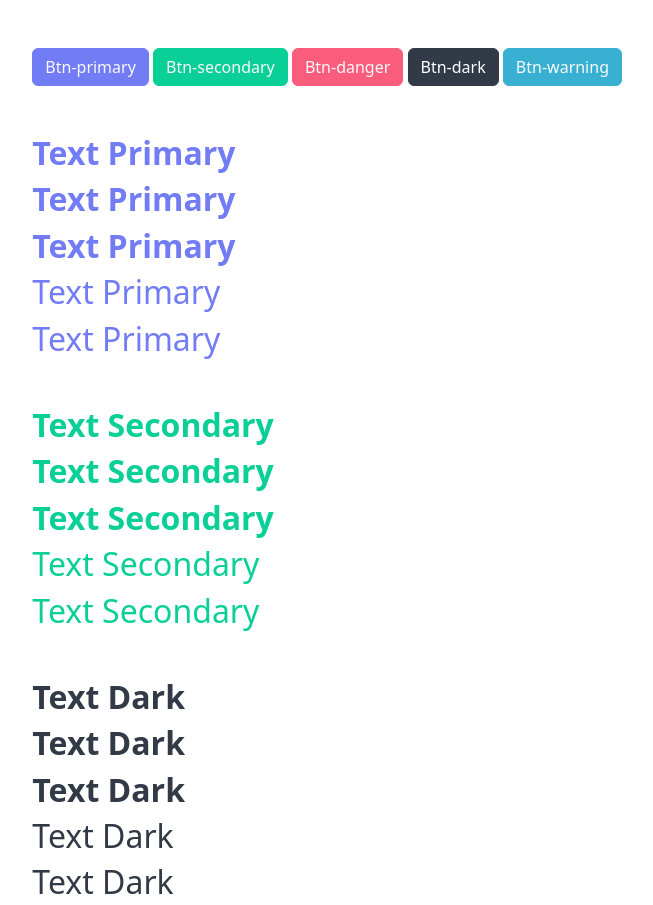
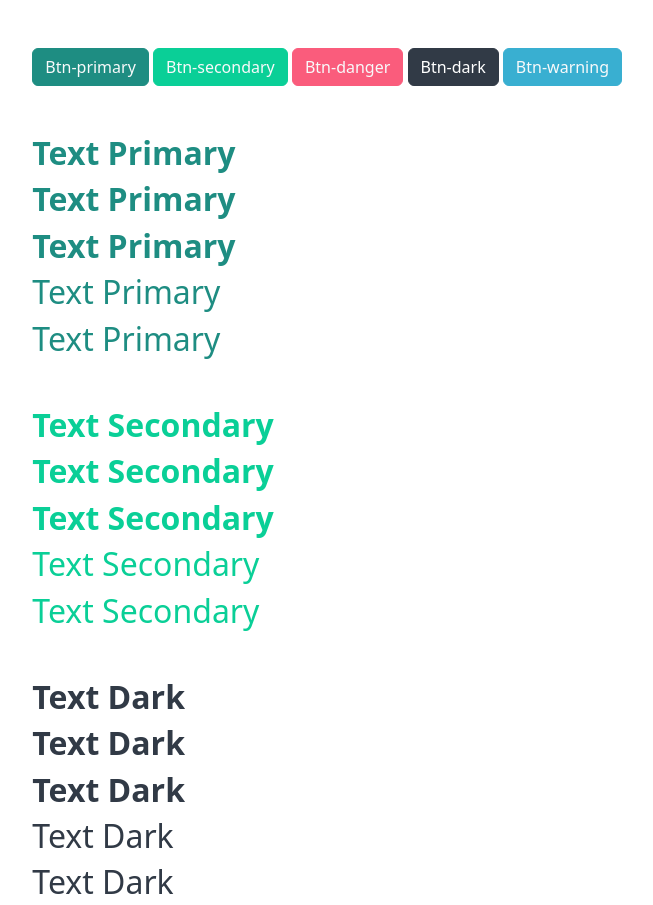
Before and after one commit to ernestovaldes575/BOOTSTRAP-V2, a website: page index.html in a window 1280 px wide. Shown: the top 905 px of the page, without its empty margins (181-834 px from the left). Drawn offline with nearby package versions, Linux system fonts and the light colour scheme; files that its build step writes are made by us from their sources.

Commit message:
Actualización sass

```diff
--- a/Guia-Para-SASS-BOOTSTRAP.txt
+++ b/Guia-Para-SASS-BOOTSTRAP.txt
@@ -12,3 +12,5 @@ Para descargar gulp
 -npm i --save-dev gulp
 
 Después creamos un archivo "gulpfile.js"
+
+Para ejecutar una tarea de GULP: "gulp dev"
--- a/src/scss/_custom.scss
+++ b/src/scss/_custom.scss
@@ -1,11 +1,11 @@
 //Colores
-$Azul: #727CF4;
+$Verde-Azul: #1e8d82;
 $Verde: #0ACF97;
 $Azul-Obscuro: #313A46;
 $Rojo: #FA5C7C;
 $Azul-Claro: #39AFD1;
 
-$primary: $Azul;
+$primary: $Verde-Azul;
 $secondary: $Verde;
 $dark: $Azul-Obscuro;
 $danger: $Rojo;
```
